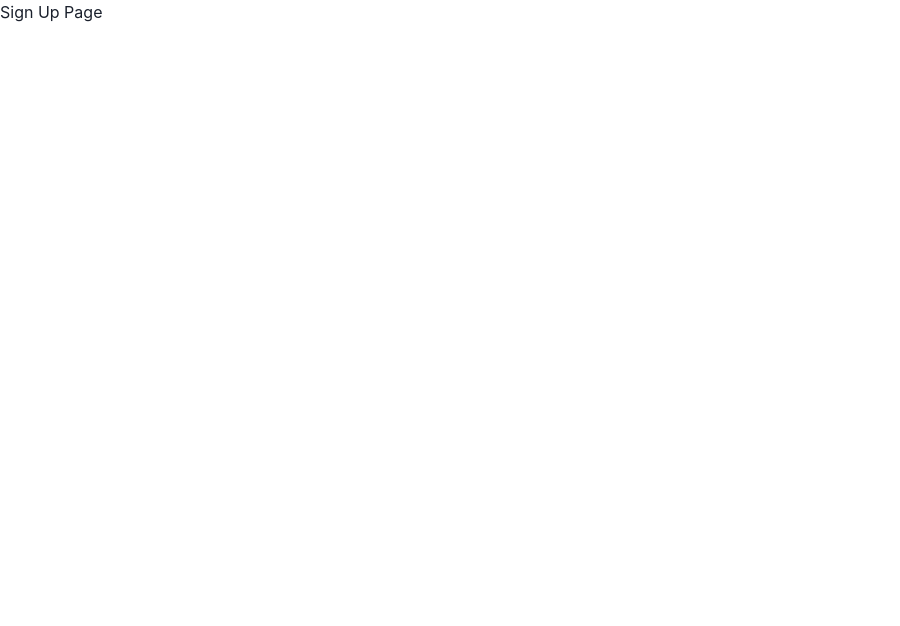
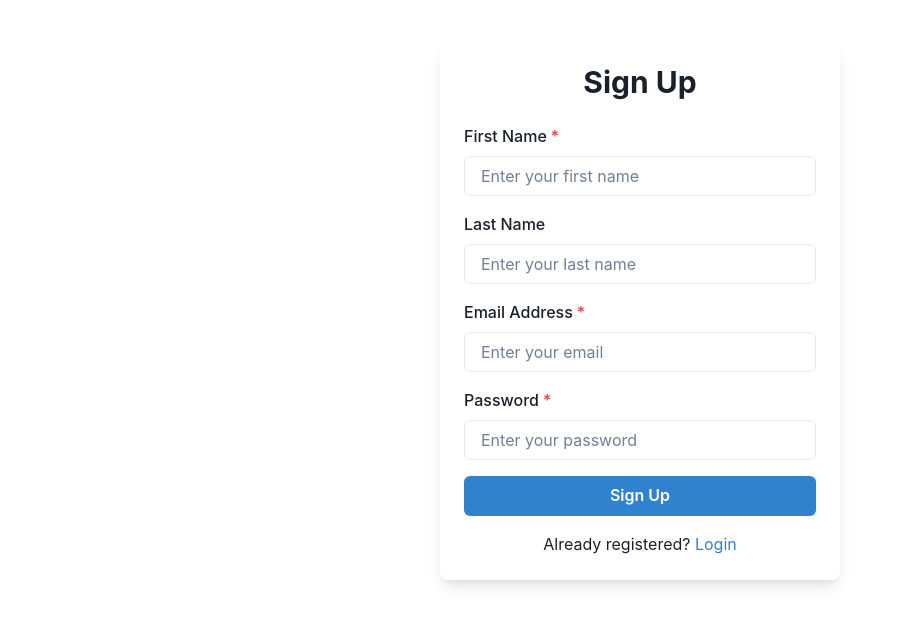
Before and after one commit to IVIonsters/IntelliQuest-Reignite, a React (Vite) app in the folder intelliquest-frontend/: page /signup in a window 1280 px wide. Shown: the top 626 px of the page, without its empty margins (0-900 px from the left). Built offline with nearby package versions, Linux system fonts and the light colour scheme; no server answers.

Commit message:
Fixed error with Firestore not wanting to connect and store properly , fixed toast popup error, completed testing on Sign Up for successful user registration

```diff
--- a/intelliquest-frontend/package.json
+++ b/intelliquest-frontend/package.json
@@ -18,7 +18,8 @@
     "react": "^18.3.1",
     "react-dom": "^18.3.1",
     "react-icons": "^5.3.0",
-    "react-router-dom": "^7.0.1"
+    "react-router-dom": "^7.0.1",
+    "react-toastify": "^10.0.6"
   },
   "devDependencies": {
     "@eslint/js": "^9.15.0",
--- a/intelliquest-frontend/src/App.jsx
+++ b/intelliquest-frontend/src/App.jsx
@@ -1,6 +1,7 @@
 /* eslint-disable no-unused-vars */
 import React from "react";
 import { BrowserRouter as Router, Routes, Route } from "react-router-dom";
+import { ToastContainer } from "react-toastify";
 import "./App.css";
 import LandingPage from "./components/landingPage/landingPage";
 import LoginPage from "./components/LoginPage/loginPage";
--- a/intelliquest-frontend/src/components/LoginPage/LoginPage.jsx
+++ b/intelliquest-frontend/src/components/LoginPage/LoginPage.jsx
@@ -2,7 +2,7 @@
 import React, { useState } from "react";
 import { Box, Button, Input, FormControl, FormLabel, Heading } from "@chakra-ui/react";
 import { doSignInWithEmailAndPassword, doSignInWithGoogle } from "../../firebase/auth";
-import { useAuth } from "../contexts/authContext";
+import { useAuth } from "../contexts/authContext/index.jsx";
 import { Navigate } from "react-router-dom";
 
 function LoginPage() {
@@ -37,7 +37,7 @@ function LoginPage() {
 
   return (
     <>
-      {/* {userLoggedIn && <Navigate to="/dashboard" />} */}
+      {/* {userLoggedIn && <Navigate to="/LandingPage" />} */}
       <Box maxW="400px" mx="auto" mt="10">
         <Heading mb="6" textAlign="center">Login</Heading>
         <FormControl mb="4">
--- a/intelliquest-frontend/src/components/SignUpPage/SignUpPage.jsx
+++ b/intelliquest-frontend/src/components/SignUpPage/SignUpPage.jsx
@@ -1,8 +1,132 @@
 /* eslint-disable no-unused-vars */
-import React from "react";
+import React, { useState } from "react";
+import {
+  Box,
+  Button,
+  FormControl,
+  FormLabel,
+  Input,
+  Heading,
+  Text,
+  VStack,
+  Link,
+  useToast,
+} from "@chakra-ui/react";
+import { createUserWithEmailAndPassword } from "firebase/auth";
+import { auth, db } from "../../firebase/firebase";
+import { setDoc, doc } from "firebase/firestore";
 
 function SignUpPage() {
-  return <h1>Sign Up Page</h1>;
+  const [email, setEmail] = useState("");
+  const [password, setPassword] = useState("");
+  const [fname, setFname] = useState("");
+  const [lname, setLname] = useState("");
+
+  const toast = useToast();
+
+  const handleRegister = async (e) => {
+    e.preventDefault();
+    try {
+      await createUserWithEmailAndPassword(auth, email, password);
+      const user = auth.currentUser;
+      console.log(user);
+      if (user) {
+        await setDoc(doc(db, "Users", user.uid), {
+          email: user.email,
+          firstName: fname,
+          lastName: lname,
+          photo: ""
+        });
+      }
+      console.log("User Registered Successfully!!");
+      toast({
+        title: "User Registered Successfully!!",
+        status: "success",
+        position: "top-center",
+      });
+    } catch (error) {
+      console.log(error.message);
+      toast({
+        title: error.message,
+        status: "error",
+        position: "bottom-center",
+      });
+    }
+  };
+
+  return (
+    <Box
+      maxW="400px"
+      mx="auto"
+      mt="10"
+      p="6"
+      boxShadow="lg"
+      borderRadius="lg"
+      bg="white"
+    >
+      <Heading as="h3" size="lg" textAlign="center" mb="6">
+        Sign Up
+      </Heading>
+      <form onSubmit={handleRegister}>
+        <VStack spacing="4">
+          <FormControl isRequired>
+            <FormLabel>First Name</FormLabel>
+            <Input
+              type="text"
+              placeholder="Enter your first name"
+              value={fname}
+              onChange={(e) => setFname(e.target.value)}
+            />
+          </FormControl>
+
+          <FormControl>
+            <FormLabel>Last Name</FormLabel>
+            <Input
+              type="text"
+              placeholder="Enter your last name"
+              value={lname}
+              onChange={(e) => setLname(e.target.value)}
+            />
+          </FormControl>
+
+          <FormControl isRequired>
+            <FormLabel>Email Address</FormLabel>
+            <Input
+              type="email"
+              placeholder="Enter your email"
+              value={email}
+              onChange={(e) => setEmail(e.target.value)}
+            />
+          </FormControl>
+
+          <FormControl isRequired>
+            <FormLabel>Password</FormLabel>
+            <Input
+              type="password"
+              placeholder="Enter your password"
+              value={password}
+              onChange={(e) => setPassword(e.target.value)}
+            />
+          </FormControl>
+
+          <Button
+            type="submit"
+            colorScheme="blue"
+            width="full"
+          >
+            Sign Up
+          </Button>
+        </VStack>
+      </form>
+
+      <Text mt="4" textAlign="center">
+        Already registered?{" "}
+        <Link color="blue.500" href="/login">
+          Login
+        </Link>
+      </Text>
+    </Box>
+  );
 }
 
 export default SignUpPage;
--- a/intelliquest-frontend/src/components/contexts/authContext/index.jsx
+++ b/intelliquest-frontend/src/components/contexts/authContext/index.jsx
@@ -34,8 +34,9 @@ export function AuthProvider({ children }) {
   const value = {
     currentUser,
     userLoggedIn,
-    loading
+    loading,
   };
+
   return (
     <AuthContext.Provider value={value}>
       {!loading && children}
--- a/intelliquest-frontend/src/firebase/firebase.js
+++ b/intelliquest-frontend/src/firebase/firebase.js
@@ -3,6 +3,7 @@
 import { initializeApp } from "firebase/app";
 import { getAnalytics } from "firebase/analytics";
 import { getAuth } from "firebase/auth";
+import { getFirestore } from "firebase/firestore";
 // TODO: Add SDKs for Firebase products that you want to use
 // https://firebase.google.com/docs/web/setup#available-libraries
 
@@ -22,5 +23,8 @@ const firebaseConfig = {
 const app = initializeApp(firebaseConfig);
 const analytics = getAnalytics(app);
 const auth = getAuth(app);
+const db = getFirestore(app);
 
-export { app, auth };
+
+
+export { app, auth, db };
```
Also changed, not shown: 1 other file (tests, documents, lock files or other folders).
